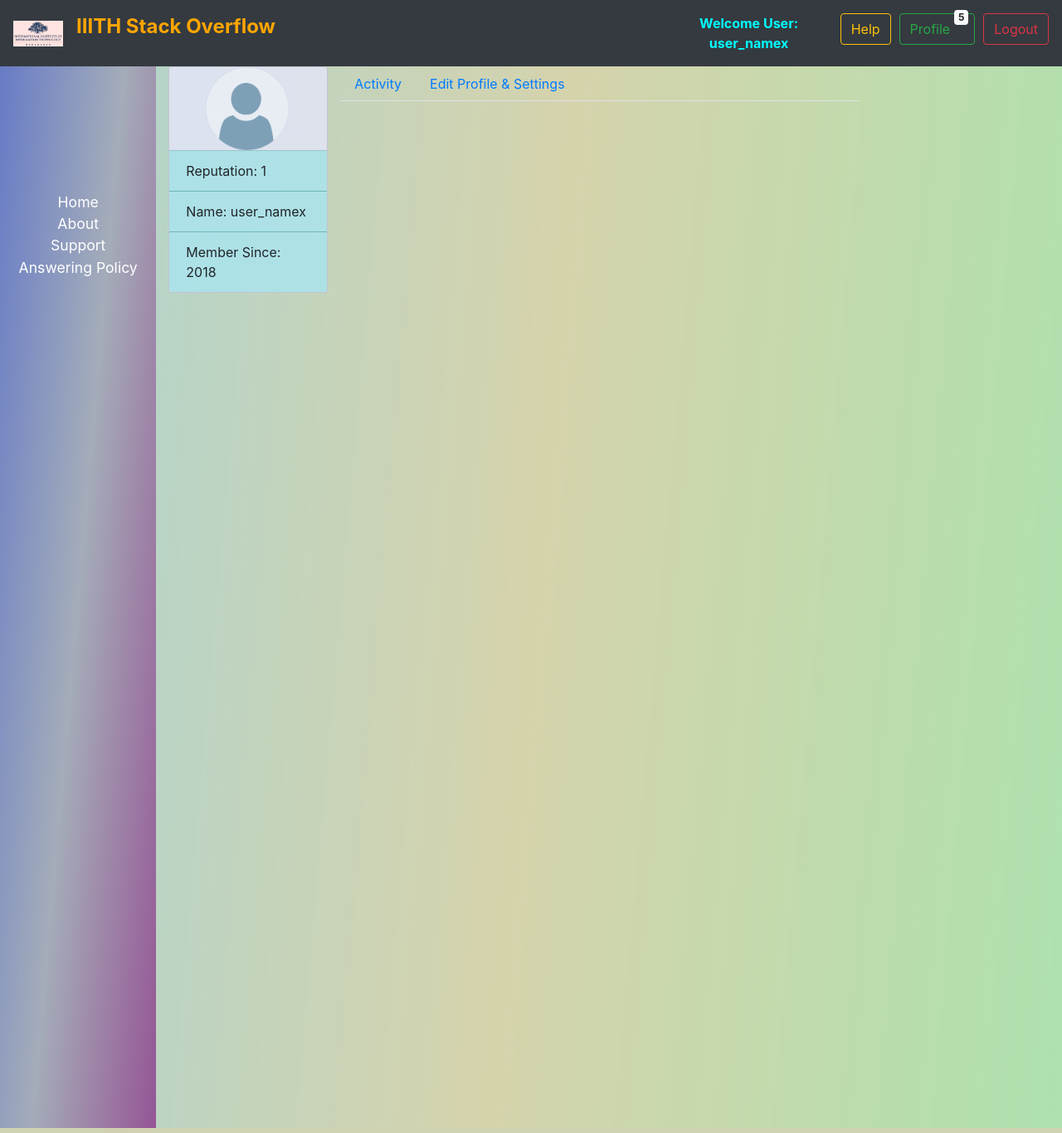
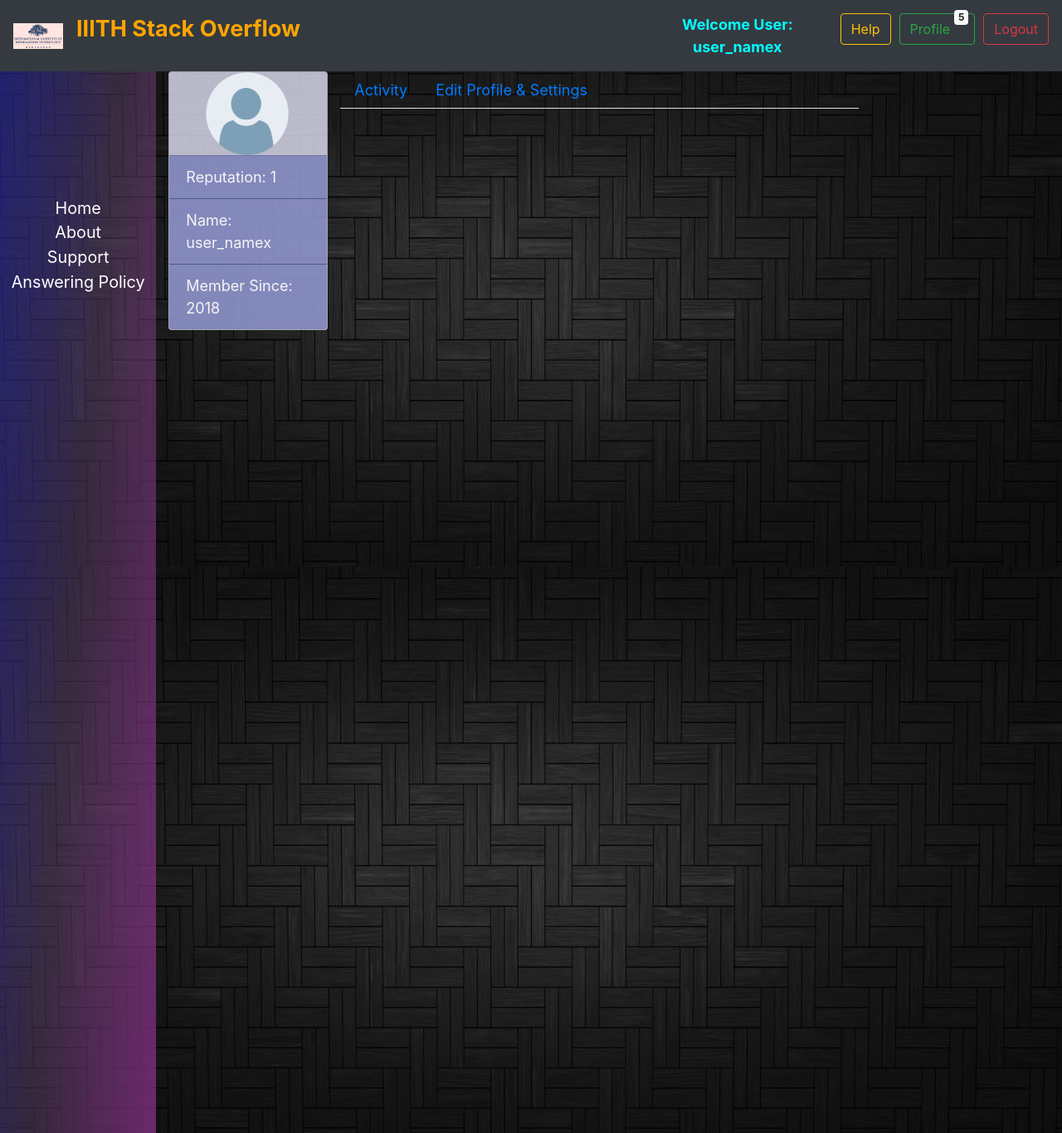
Before and after one commit to programming55/Stack_Overflow_Clone, a Flask app: page /userpage in a window 1280 px wide. Shown: the whole page at 83% size. Run offline with Flask 2, Linux system fonts and the light colour scheme; some libraries are stand-ins or nearby versions.

Commit message:
Modified backgrounds of various pages; home and about links working now

```diff
--- a/app/static/css/User_HomePage.css
+++ b/app/static/css/User_HomePage.css
@@ -75,7 +75,13 @@
 }
 
 #Main-body{
-    background-image: repeating-linear-gradient(95deg,rgba(67, 161, 157, 0.452),rgba(150, 143, 45, 0.397),rgba(70, 187, 70, 0.438))
+    background-image: url(images/user_back3.jpeg);
+    background-size: contain;
+    min-height: 100vh;
+    background-repeat: round;
+    color:whitesmoke;
+    font-size: large;
+
 }
 
 @media screen and (max-width: 600px){
--- a/app/templates/QandA.html
+++ b/app/templates/QandA.html
@@ -87,9 +87,9 @@
           <div class="row">
                 <div class="col-sm-2">
                    <div class="quick-links">
-                    <a href="#" class="q-links">Home</a>
+                    <a href="index" class="q-links">Home</a>
                     <br>
-                    <a href="#" class="q-links">About</a>
+                    <a href="about" class="q-links">About</a>
                     <br>
                     <a href="#" class="q-links">Support</a>
                     <br>
--- a/app/templates/User_HomePage.html
+++ b/app/templates/User_HomePage.html
@@ -48,9 +48,9 @@
           <div class="row">
                 <div class="col-sm-2">
                    <div class="quick-links">
-                    <a href="#" class="q-links">Home</a>
+                    <a href="index" class="q-links">Home</a>
                     <br>
-                    <a href="#" class="q-links">About</a>
+                    <a href="about" class="q-links">About</a>
                     <br>
                     <a href="#" class="q-links">Support</a>
                     <br>
@@ -74,9 +74,9 @@
                         <div class="card" style="width: 12rem; background-color: rgba(230, 230, 250, 0.788)">
                                 <img class="card-img-top" src="static/css/images/generic_avatar.png" style="width:100px;display: block;text-align: center;margin-left: 23%" alt="User Avatar">
                                 <ul class="list-group list-group-flush" >
-                                  <li class="list-group-item" style="background-color: rgba(91, 223, 216, 0.37)">Reputation: 1</li>
-                                  <li class="list-group-item" style="background-color: rgba(91, 223, 216, 0.37)">Name: user_namex</li>
-                                  <li class="list-group-item" style="background-color: rgba(91, 223, 216, 0.37)">Member Since: 2018</li>
+                                  <li class="list-group-item" style="background-color: rgba(66, 77, 168, 0.45)">Reputation: 1</li>
+                                  <li class="list-group-item" style="background-color: rgba(66, 77, 168, 0.45)">Name: user_namex</li>
+                                  <li class="list-group-item" style="background-color: rgba(66, 77, 168, 0.45)">Member Since: 2018</li>
                                 </ul>
 
                               </div>
--- a/app/templates/index.html
+++ b/app/templates/index.html
@@ -20,12 +20,12 @@
 </head>
 <body id="Main_Body">
     <div class="main-heading" id="Main_Title">
-        <h1 class="display-3">IIIT Stack Overflow++</h1>
+        <h1 class="display-3">IIIT Stack Overflow</h1>
     </div>
     <div class="row">
         <div class="col-sm-3">
            <div class="quick-links">
-            <a href="#" class="q-links">About</a>
+            <a href="about" class="q-links">About</a>
             <br>
             <a href="#" class="q-links">Support</a>
             <br>
```
Also changed, not shown: app/static/css/About.css (+22 -0 lines), app/static/css/QandA.css (+12 -7 lines), app/static/css/index.css (+4 -4 lines), app/templates/About.html (+8 -0 lines), app/static/css/images/background_qa4.jpg (added), app/static/css/images/user_back3.jpeg (added).
